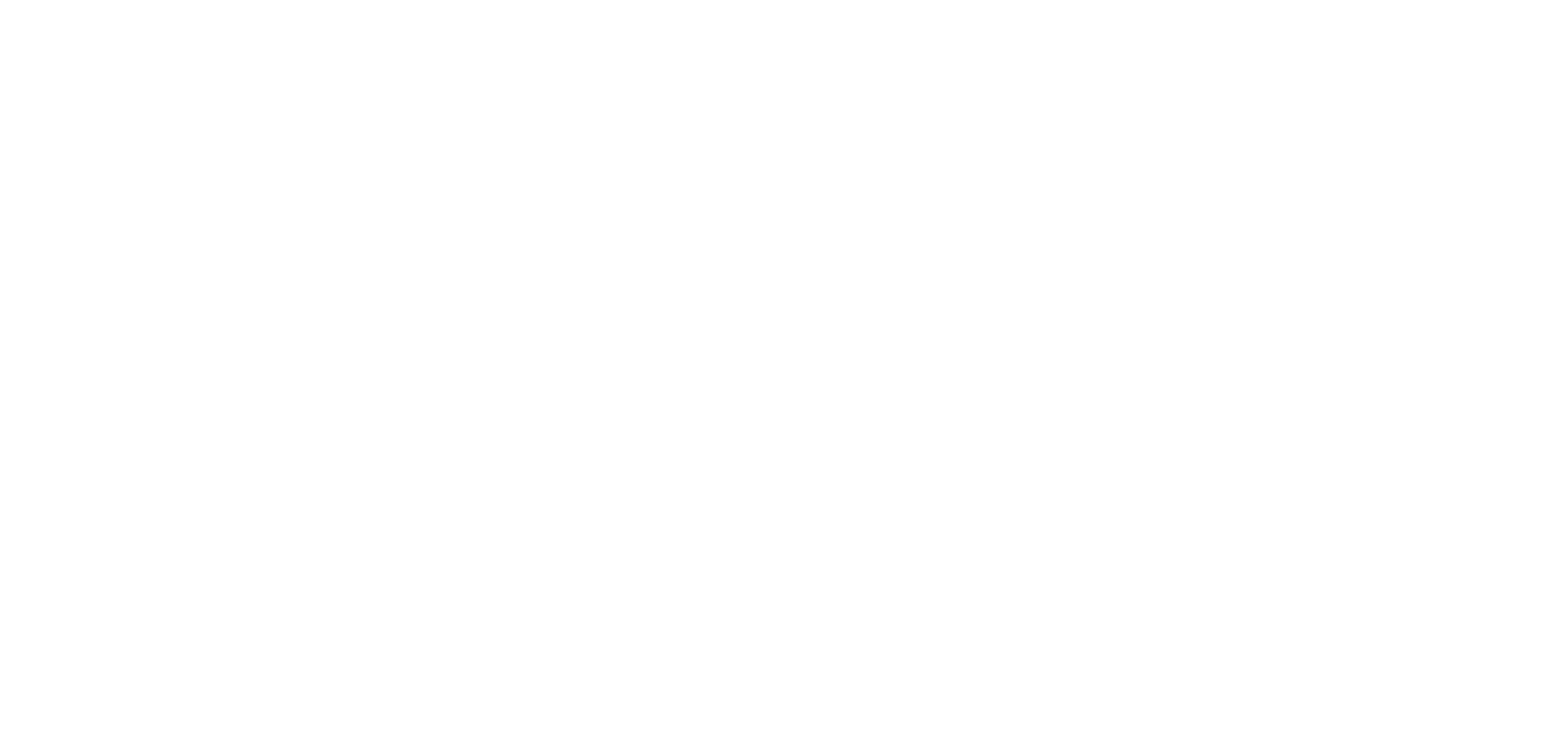
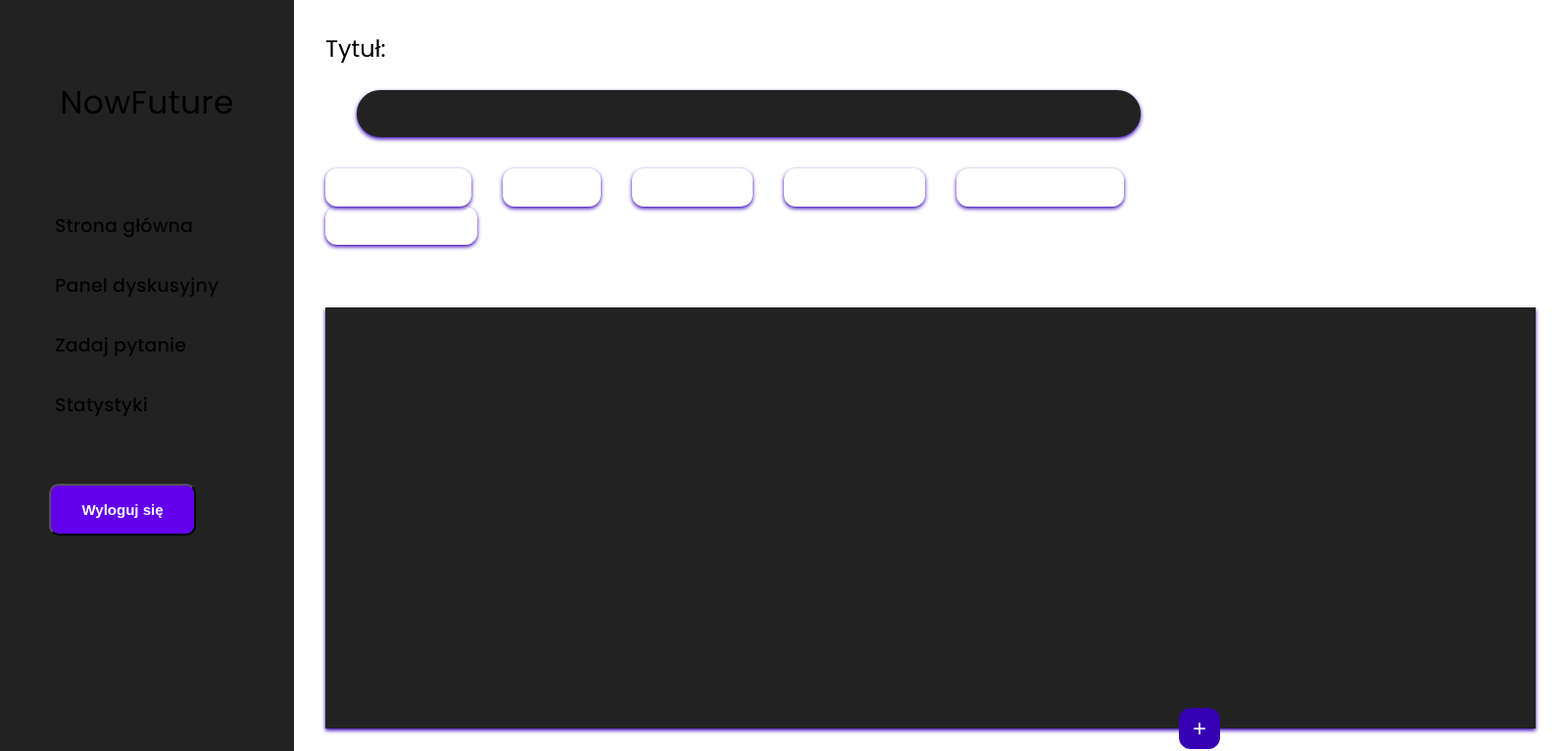
Before and after one commit to anteqkois/SZYCHY, a React (Create React App) app in the folder client/: page /add in a window 1280 px wide. Shown: the top 767 px of the page at 98% size, 1599 px wide, since content can reach past the window. Built offline with nearby package versions, Linux system fonts and the light colour scheme.

Commit message:
add done

```diff
--- a/client/src/App.js
+++ b/client/src/App.js
@@ -13,6 +13,8 @@ import MainLayout from './layouts/MainLayout';
 import ScrollToTop from './components/utils/ScrollToTop';
 import NotFound from './components/utils/NotFound';
 import Login from './components/Login/Login';
+import Main from './pages/Main';
+import Add from './components/AddQuestion/Add';
 
 const PrivateRoute = ({ component: Component, ...rest }) => (
   <Route
@@ -39,6 +41,8 @@ function App() {
             <Switch>
               {/* <PrivateRoute path="/admin" component={<h1>Admin</h1>} /> */}
               <Route exact path="/" component={Login} />
+              <Route exact path="/main" component={Main} />
+              <Route exact path="/add" component={Add} />
               {/* <Route path="*" component={NotFound} /> */}
             </Switch>
           </MainLayout>
--- /dev/null
+++ b/client/src/components/AddQuestion/Add.js
@@ -0,0 +1,100 @@
+import React from 'react'
+import styled from 'styled-components'
+import Navbar from '../../containers/navigation/Navigation'
+import Input from './Input'
+
+
+const AddQuestion = styled.div`
+    float: right;
+    width: calc(100% - 300px);
+    min-height: 100vh;
+`
+
+const Topic = styled.div`
+    margin: 2rem 2rem 0 2rem;
+`
+
+const TopicMessage = styled.a`
+    display: inline-block;
+    align-items: center;
+    width: 100px;
+    height: 60px;
+    font-size: 1.5rem;
+`
+
+const CategoryContainer = styled.div`
+    width: 100%;
+    margin: 2rem 2rem 0 2rem;
+`
+
+const Category = styled.button`
+    font-family: inherit;
+    color: #fff;
+    margin-right: 2rem;
+    padding: 0.6rem 2rem;
+    border: none;
+    border-radius: 12px;
+    background: transparent;
+    box-shadow: 0 2px 4px 0 #3700B3;
+    cursor: pointer;
+
+    &:focus {
+        background: #3700B3;
+    }
+`
+
+const Textarea = styled.textarea`
+    background: #222222;
+    color: #fff;
+    border: none;
+    outline: none;
+    box-shadow: 0 2px 4px 0 #3700B3;
+    width: 1235px;
+    height: 430px;
+    resize: none;
+    margin: 4rem 2rem;
+    padding: 0.5rem;
+`
+
+const AddButton = styled.button`
+    background: #3700B3;
+    color: #fff;
+    font-size: 1.5rem;
+    border: none;
+    border-radius: 12px;
+    position: fixed;
+    right: 35px;
+    bottom: 35px;
+    width: 42px;
+    height: 42px;
+    cursor: pointer;
+`
+
+
+function Add() {
+    return (
+        <>
+            <Navbar />
+
+            <AddQuestion>
+                <Topic>
+                    <TopicMessage>Tytuł:</TopicMessage>
+                    <Input />
+                </Topic>
+                <CategoryContainer>
+                    <Category>Matematyka</Category>
+                    <Category>Polski</Category>
+                    <Category>Angielski</Category>
+                    <Category>Informatyka</Category>
+                    <Category>Programowanie</Category>
+                    <Category>Mechatronika</Category>
+                </CategoryContainer>
+                <Textarea />
+                <AddButton>+</AddButton>
+            </AddQuestion>
+
+        </>
+    )
+}
+
+export default Add
--- /dev/null
+++ b/client/src/components/AddQuestion/Input.js
@@ -0,0 +1,24 @@
+import styled from "styled-components";
+export default function Input({ type, placeholder }) {
+  return <StyledInput type={type} placeholder={placeholder} />;
+}
+
+const StyledInput = styled.input`
+  background: #222222;
+  box-shadow: 0 2px 4px 0 #3700B3;
+  border-radius: 2rem;
+  width: 800px;
+  height: 3rem;
+  padding: 1rem;
+  margin-left: 2rem;
+  border: none;
+  outline: none;
+  color: #fff;
+  font-size: 1rem;
+  font-weight: bold;
+  &:focus {
+    display: inline-block;
+    backdrop-filter: blur(12rem);
+    border-radius: 2rem;
+  }
+`;
--- a/client/src/layouts/MainLayout.js
+++ b/client/src/layouts/MainLayout.js
@@ -13,6 +13,7 @@ const GlobalStyle = createGlobalStyle`
   body{
     background-color: ${({ theme }) => theme.colors.background};
     color: ${({ theme }) => theme.colors.textOnBackground};
+    font-family: 'Poppins';
     overflow-x: hidden;
     scroll-behavior: smooth;
   -webkit-font-smoothing: antialiased;
--- a/client/src/pages/Main.js
+++ b/client/src/pages/Main.js
@@ -1,13 +1,14 @@
 import React from "react";
 // import Header from "../containers/header/Header";
 import Navbar from "../containers/navigation/Navigation";
+import Header from '../containers/header/Header'
 
 
 function Main(){
     return(
         <div>
             <Navbar></Navbar>
-            {/* <Header></Header> */}
+            <Header></Header>
         </div>
     );
 }
```
